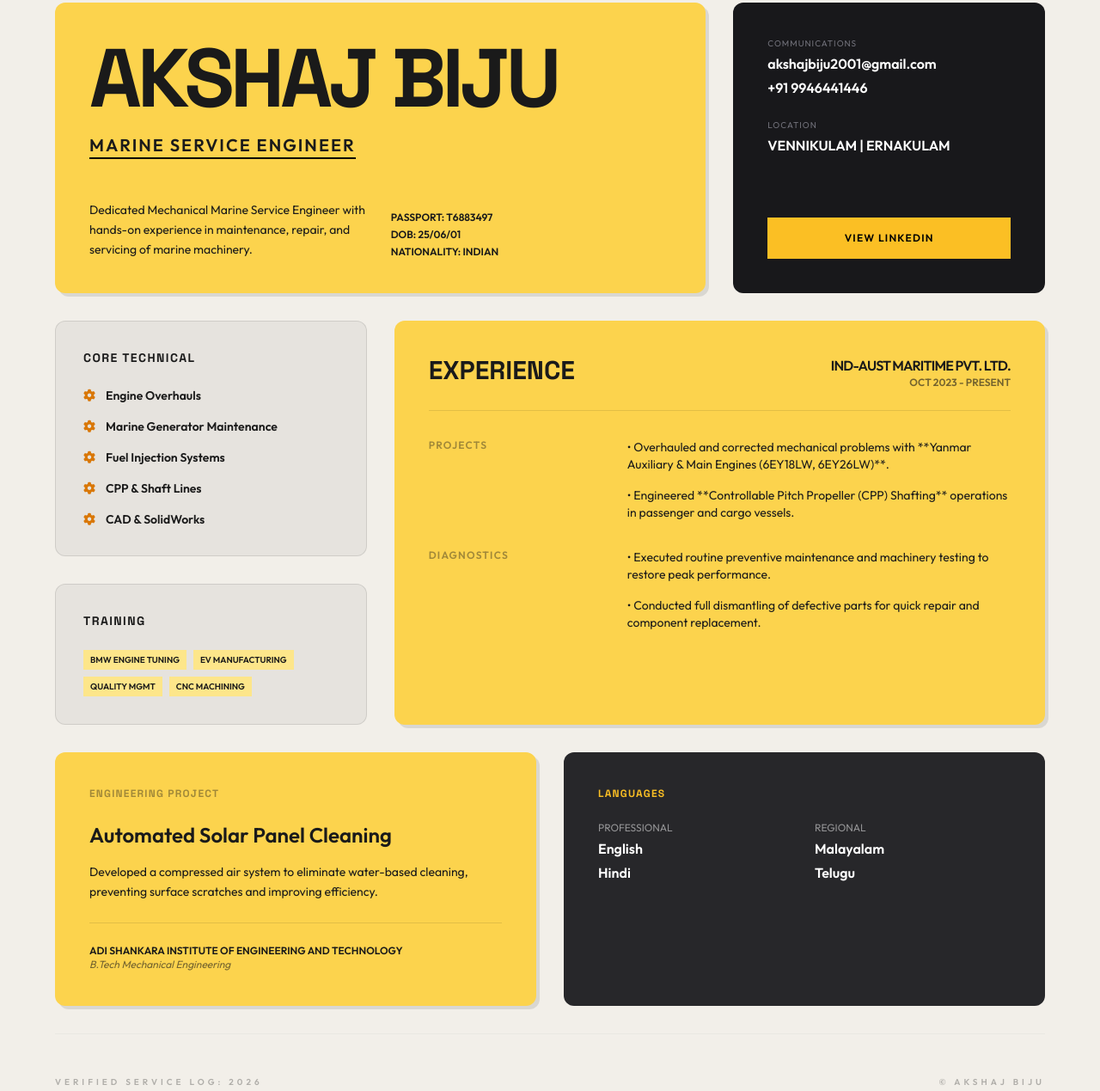
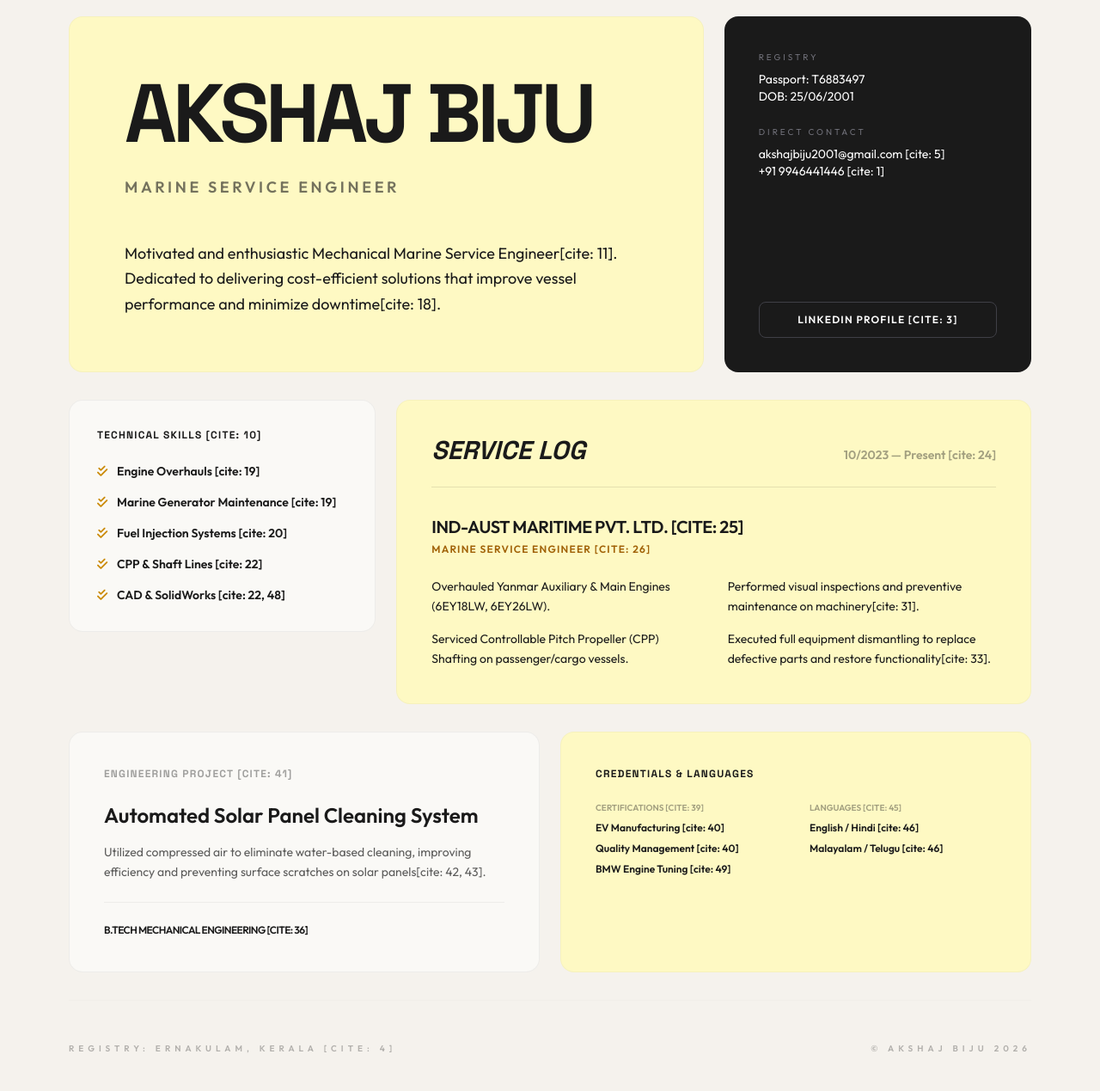
Before and after one commit to Sreeharia97/Akshaj.github.io, a plain HTML site: page index.html in a window 1280 px wide. Shown: the part 61-1330 px from the top of the page at 86% size. Drawn offline with nearby package versions, Linux system fonts and the light colour scheme.

Commit message:
Update index.html

```diff
--- a/index.html
+++ b/index.html
@@ -10,9 +10,9 @@
 
     <style>
         :root {
-            --bg-canvas: #f2efe9; /* Industrial Off-White/Beige */
-            --amber-block: #fcd34d; /* Rich Amber */
-            --marine-black: #1a1a1a;
+            --bg-canvas: #F5F2ED; /* Subtle Industrial Beige */
+            --light-amber: #FEF9C3; /* Lightened Yellow Shade */
+            --marine-black: #1A1A1A;
         }
         body {
             background-color: var(--bg-canvas);
@@ -20,144 +20,128 @@
             color: var(--marine-black);
         }
         .technical-font { font-family: 'Space Grotesk', sans-serif; }
-        .amber-card {
-            background-color: var(--amber-block);
-            border-radius: 12px;
-            box-shadow: 4px 4px 0px rgba(0,0,0,0.1);
+        .amber-block {
+            background-color: var(--light-amber);
+            border-radius: 16px;
+            border: 1px solid rgba(0,0,0,0.03);
         }
-        .glass-dark {
-            background: rgba(26, 26, 26, 0.05);
-            border: 1px solid rgba(0,0,0,0.1);
-            border-radius: 12px;
+        .dark-card {
+            background-color: #1A1A1A;
+            color: #FFFFFF;
+            border-radius: 16px;
         }
     </style>
 </head>
-<body class="p-4 md:p-10 lg:p-16">
+<body class="p-4 md:p-12 lg:p-20">
 
     <div class="max-w-6xl mx-auto space-y-8">
 
-        <header class="grid lg:grid-cols-3 gap-8">
-            <div class="lg:col-span-2 amber-card p-10 flex flex-col justify-between">
-                <div>
-                    <h1 class="technical-font text-5xl md:text-8xl font-bold tracking-tighter uppercase">Akshaj Biju</h1>
-                    <p class="mt-4 text-xl font-bold border-b-2 border-black inline-block uppercase tracking-widest">Marine Service Engineer</p>
-                </div>
-                <div class="mt-12 grid md:grid-cols-2 gap-6">
-                    <p class="text-sm font-medium leading-relaxed">
-                        Dedicated Mechanical Marine Service Engineer with hands-on experience in maintenance, repair, and servicing of marine machinery.
-                    </p>
-                    <div class="flex flex-col justify-end text-xs font-bold space-y-1">
-                        <p>PASSPORT: T6883497</p>
-                        <p>DOB: 25/06/01</p>
-                        <p>NATIONALITY: INDIAN</p>
-                    </div>
+        <header class="grid lg:grid-cols-12 gap-6">
+            <div class="lg:col-span-8 amber-block p-10 md:p-16">
+                <h1 class="technical-font text-5xl md:text-8xl font-bold tracking-tighter uppercase leading-none">
+                    Akshaj Biju
+                </h1>
+                <p class="mt-6 text-lg font-bold tracking-[0.2em] uppercase opacity-60">
+                    Marine Service Engineer
+                </p>
+                <div class="mt-12 max-w-xl text-lg leading-relaxed">
+                    Motivated and enthusiastic Mechanical Marine Service Engineer[cite: 11]. Dedicated to delivering cost-efficient solutions that improve vessel performance and minimize downtime[cite: 18].
                 </div>
             </div>
 
-            <div class="bg-zinc-900 text-amber-400 p-10 rounded-xl flex flex-col justify-between">
+            <div class="lg:col-span-4 dark-card p-10 flex flex-col justify-between">
                 <div class="space-y-6">
-                    <div class="space-y-1">
-                        <p class="text-[10px] uppercase tracking-widest text-zinc-500">Communications</p>
-                        <p class="text-white font-semibold">akshajbiju2001@gmail.com</p>
-                        <p class="text-white font-semibold">+91 9946441446</p>
+                    <div>
+                        <p class="text-[10px] uppercase tracking-[0.3em] text-zinc-500 mb-2">Registry</p>
+                        <p class="text-sm font-medium">Passport: T6883497 </p>
+                        <p class="text-sm font-medium">DOB: 25/06/2001 </p>
                     </div>
-                    <div class="space-y-1">
-                        <p class="text-[10px] uppercase tracking-widest text-zinc-500">Location</p>
-                        <p class="text-white font-semibold uppercase">Vennikulam | Ernakulam</p>
+                    <div>
+                        <p class="text-[10px] uppercase tracking-[0.3em] text-zinc-500 mb-2">Direct Contact</p>
+                        <p class="text-sm font-medium">akshajbiju2001@gmail.com [cite: 5]</p>
+                        <p class="text-sm font-medium">+91 9946441446 [cite: 1]</p>
                     </div>
                 </div>
-                <a href="http://linkedin.com/in/Akshaj-biju-464508243" target="_blank" class="mt-8 bg-amber-400 text-black text-center py-4 font-bold uppercase text-xs tracking-widest hover:bg-white transition">
-                    View LinkedIn
+                <a href="http://linkedin.com/in/Akshaj-biju-464508243" target="_blank" class="mt-8 block text-center border border-zinc-700 py-3 rounded-lg hover:bg-white hover:text-black transition text-xs font-bold uppercase tracking-widest">
+                    LinkedIn Profile [cite: 3]
                 </a>
             </div>
         </header>
 
-        <main class="grid lg:grid-cols-3 gap-8">
+        <main class="grid lg:grid-cols-12 gap-6">
 
-            <div class="space-y-8">
-                <div class="glass-dark p-8">
-                    <h2 class="technical-font font-bold uppercase mb-6 text-sm tracking-widest">Core Technical</h2>
+            <div class="lg:col-span-4 space-y-6">
+                <div class="bg-white/50 border border-black/5 p-8 rounded-2xl">
+                    <h2 class="technical-font font-bold uppercase text-xs tracking-widest mb-6">Technical Skills [cite: 10]</h2>
                     <ul class="space-y-4 text-sm font-semibold">
-                        <li class="flex items-center gap-3"><i class="fa-solid fa-gear text-amber-600"></i> Engine Overhauls</li>
-                        <li class="flex items-center gap-3"><i class="fa-solid fa-gear text-amber-600"></i> Marine Generator Maintenance</li>
-                        <li class="flex items-center gap-3"><i class="fa-solid fa-gear text-amber-600"></i> Fuel Injection Systems</li>
-                        <li class="flex items-center gap-3"><i class="fa-solid fa-gear text-amber-600"></i> CPP & Shaft Lines</li>
-                        <li class="flex items-center gap-3"><i class="fa-solid fa-gear text-amber-600"></i> CAD & SolidWorks</li>
+                        <li><i class="fa-solid fa-check-double mr-2 text-yellow-600"></i> Engine Overhauls [cite: 19]</li>
+                        <li><i class="fa-solid fa-check-double mr-2 text-yellow-600"></i> Marine Generator Maintenance [cite: 19]</li>
+                        <li><i class="fa-solid fa-check-double mr-2 text-yellow-600"></i> Fuel Injection Systems [cite: 20]</li>
+                        <li><i class="fa-solid fa-check-double mr-2 text-yellow-600"></i> CPP & Shaft Lines [cite: 22]</li>
+                        <li><i class="fa-solid fa-check-double mr-2 text-yellow-600"></i> CAD & SolidWorks [cite: 22, 48]</li>
                     </ul>
-                </div>
-
-                <div class="glass-dark p-8">
-                    <h2 class="technical-font font-bold uppercase mb-6 text-sm tracking-widest">Training</h2>
-                    <div class="flex flex-wrap gap-2">
-                        <span class="bg-amber-200 text-[10px] font-bold px-2 py-1 uppercase">BMW Engine Tuning</span>
-                        <span class="bg-amber-200 text-[10px] font-bold px-2 py-1 uppercase">EV Manufacturing</span>
-                        <span class="bg-amber-200 text-[10px] font-bold px-2 py-1 uppercase">Quality Mgmt</span>
-                        <span class="bg-amber-200 text-[10px] font-bold px-2 py-1 uppercase">CNC Machining</span>
-                    </div>
                 </div>
             </div>
 
-            <div class="lg:col-span-2 amber-card p-10">
-                <div class="flex flex-col md:flex-row justify-between items-start border-b border-black/10 pb-6 mb-8">
-                    <h2 class="technical-font text-3xl font-bold uppercase">Experience</h2>
-                    <div class="text-right">
-                        <p class="font-bold uppercase tracking-tighter">Ind-Aust Maritime Pvt. Ltd.</p>
-                        <p class="text-xs font-bold opacity-60">OCT 2023 - PRESENT</p>
-                    </div>
+            <div class="lg:col-span-8 amber-block p-10">
+                <div class="flex flex-col md:flex-row justify-between items-baseline border-b border-black/10 pb-6 mb-8">
+                    <h2 class="technical-font text-3xl font-bold uppercase italic">Service Log</h2>
+                    <p class="text-sm font-bold opacity-40">10/2023 — Present [cite: 24]</p>
                 </div>
 
-                <div class="space-y-8">
-                    <div class="grid md:grid-cols-3 gap-4">
-                        <div class="font-bold text-xs uppercase tracking-widest opacity-40">Projects</div>
-                        <div class="md:col-span-2 space-y-4 text-sm">
-                            <p>• Overhauled and corrected mechanical problems with **Yanmar Auxiliary & Main Engines (6EY18LW, 6EY26LW)**.</p>
-                            <p>• Engineered **Controllable Pitch Propeller (CPP) Shafting** operations in passenger and cargo vessels.</p>
-                        </div>
-                    </div>
-                    <div class="grid md:grid-cols-3 gap-4">
-                        <div class="font-bold text-xs uppercase tracking-widest opacity-40">Diagnostics</div>
-                        <div class="md:col-span-2 space-y-4 text-sm">
-                            <p>• Executed routine preventive maintenance and machinery testing to restore peak performance.</p>
-                            <p>• Conducted full dismantling of defective parts for quick repair and component replacement.</p>
+                <div class="space-y-10">
+                    <div>
+                        <h3 class="text-xl font-bold uppercase tracking-tight">Ind-Aust Maritime Pvt. Ltd. [cite: 25]</h3>
+                        <p class="text-xs font-bold text-yellow-700 mt-1 uppercase tracking-widest">Marine Service Engineer [cite: 26]</p>
+
+                        <div class="mt-6 grid md:grid-cols-2 gap-8 text-sm leading-relaxed">
+                            <ul class="space-y-4">
+                                <li>Overhauled Yanmar Auxiliary & Main Engines (6EY18LW, 6EY26LW).</li>
+                                <li>Serviced Controllable Pitch Propeller (CPP) Shafting on passenger/cargo vessels.</li>
+                            </ul>
+                            <ul class="space-y-4">
+                                <li>Performed visual inspections and preventive maintenance on machinery[cite: 31].</li>
+                                <li>Executed full equipment dismantling to replace defective parts and restore functionality[cite: 33].</li>
+                            </ul>
                         </div>
                     </div>
                 </div>
             </div>
         </main>
 
-        <section class="grid lg:grid-cols-2 gap-8">
-            <div class="amber-card p-10">
-                <h2 class="technical-font font-bold uppercase text-xs tracking-widest mb-6 opacity-40">Engineering Project</h2>
-                <h3 class="text-2xl font-bold mb-4">Automated Solar Panel Cleaning</h3>
-                <p class="text-sm leading-relaxed mb-6">
-                    Developed a compressed air system to eliminate water-based cleaning, preventing surface scratches and improving efficiency.
+        <section class="grid lg:grid-cols-2 gap-6">
+            <div class="bg-white/50 border border-black/5 p-10 rounded-2xl">
+                <h3 class="technical-font font-bold text-xs uppercase tracking-widest mb-6 opacity-40">Engineering Project [cite: 41]</h3>
+                <h4 class="text-2xl font-bold mb-4">Automated Solar Panel Cleaning System </h4>
+                <p class="text-sm leading-relaxed mb-6 opacity-70">
+                    Utilized compressed air to eliminate water-based cleaning, improving efficiency and preventing surface scratches on solar panels[cite: 42, 43].
                 </p>
-                <div class="pt-6 border-t border-black/10">
-                    <p class="font-bold text-xs uppercase">Adi Shankara Institute Of Engineering And Technology</p>
-                    <p class="text-xs opacity-60 italic">B.Tech Mechanical Engineering</p>
+                <div class="pt-6 border-t border-black/5 flex justify-between items-center">
+                    <p class="text-xs font-bold uppercase tracking-tighter">B.Tech Mechanical Engineering [cite: 36]</p>
                 </div>
             </div>
 
-            <div class="bg-zinc-800 text-white p-10 rounded-xl">
-                <h2 class="technical-font font-bold uppercase text-xs tracking-widest mb-6 text-amber-400">Languages</h2>
-                <div class="grid grid-cols-2 gap-6">
-                    <div class="space-y-1">
-                        <p class="text-xs opacity-50 uppercase">Professional</p>
-                        <p class="font-bold">English</p>
-                        <p class="font-bold">Hindi</p>
+            <div class="amber-block p-10">
+                <h3 class="technical-font font-bold text-xs uppercase tracking-widest mb-6">Credentials & Languages</h3>
+                <div class="grid grid-cols-2 gap-8">
+                    <div class="space-y-2">
+                        <p class="text-[10px] font-bold opacity-40 uppercase">Certifications [cite: 39]</p>
+                        <p class="text-xs font-bold">EV Manufacturing [cite: 40]</p>
+                        <p class="text-xs font-bold">Quality Management [cite: 40]</p>
+                        <p class="text-xs font-bold">BMW Engine Tuning [cite: 49]</p>
                     </div>
-                    <div class="space-y-1">
-                        <p class="text-xs opacity-50 uppercase">Regional</p>
-                        <p class="font-bold">Malayalam</p>
-                        <p class="font-bold">Telugu</p>
+                    <div class="space-y-2">
+                        <p class="text-[10px] font-bold opacity-40 uppercase">Languages [cite: 45]</p>
+                        <p class="text-xs font-bold">English / Hindi [cite: 46]</p>
+                        <p class="text-xs font-bold">Malayalam / Telugu [cite: 46]</p>
                     </div>
                 </div>
             </div>
         </section>
 
-        <footer class="pt-12 border-t border-black/10 flex justify-between text-[10px] font-bold opacity-30 uppercase tracking-[0.4em]">
-            <span>Verified Service Log: 2026</span>
-            <span>&copy; Akshaj Biju</span>
+        <footer class="pt-12 border-t border-black/5 flex justify-between text-[10px] font-bold opacity-30 uppercase tracking-[0.5em]">
+            <span>Registry: Ernakulam, Kerala [cite: 4]</span>
+            <span>&copy; Akshaj Biju 2026</span>
         </footer>
 
     </div>
```
